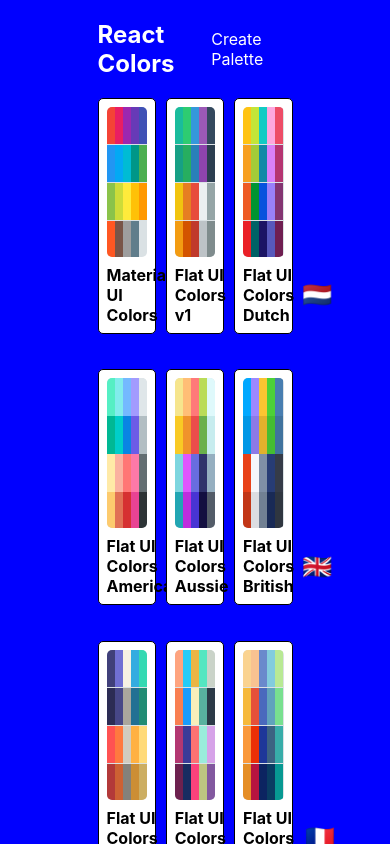
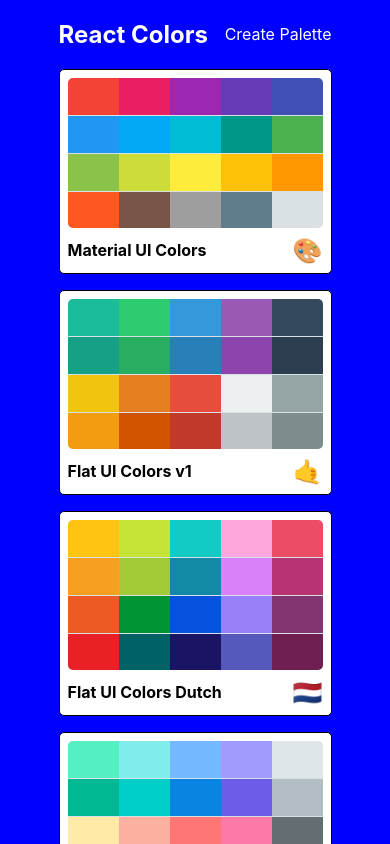
Before and after one commit to jatin-vashisht/My-Color-App, a React (Create React App) app: page / in a window 390 px wide. Shown: the top 844 px of the page. Built offline with nearby package versions, Linux system fonts and the light colour scheme.

Commit message:
Made PaletteList responsive

```diff
--- a/src/styles/PaletteListStyles.js
+++ b/src/styles/PaletteListStyles.js
@@ -1,4 +1,5 @@
 import { makeStyles } from "tss-react/mui";
+import sizes from "./sizes";
 export default makeStyles()(theme => ({
     root: {
         backgroundColor: 'blue',
@@ -8,11 +9,14 @@
         justifyContent: 'center'
     },
     container: {
-      width: '50%',
+        width: '60%',
         display: 'flex',
         alignItems: 'flex-start',
         flexDirection: 'column',
-      flexWrap: 'wrap'
+        flexWrap: 'wrap',
+        [sizes.down('lg')]: {
+            width: '70%'
+        }
     },
     nav: {
         display: 'flex',
@@ -30,6 +34,14 @@
         width: '100%',
         display: 'grid',
         gridTemplateColumns: 'repeat(3,30%)',
-      gap: '5%'
+        gap: '2rem',
+        [sizes.down('md')]: {
+            gridTemplateColumns: 'repeat(2,50%)',
+            gap: '1.5rem',
+        },
+        [sizes.down('xs')]: {
+            gridTemplateColumns: 'repeat(1,100%)',
+            gap: '1rem',
+        }
     }
 }))
--- a/src/styles/sizes.js
+++ b/src/styles/sizes.js
@@ -5,7 +5,8 @@
       xs: '576px',
       sm: '768px',
       md: '992px',
-      lg: '1200px'
+      lg: '1200px',
+      xl: '1600px'
     };
     return `@media (max-width: ${sizes[size]})`
   }
```
Lines whose indentation alone changed are shown as unchanged.
